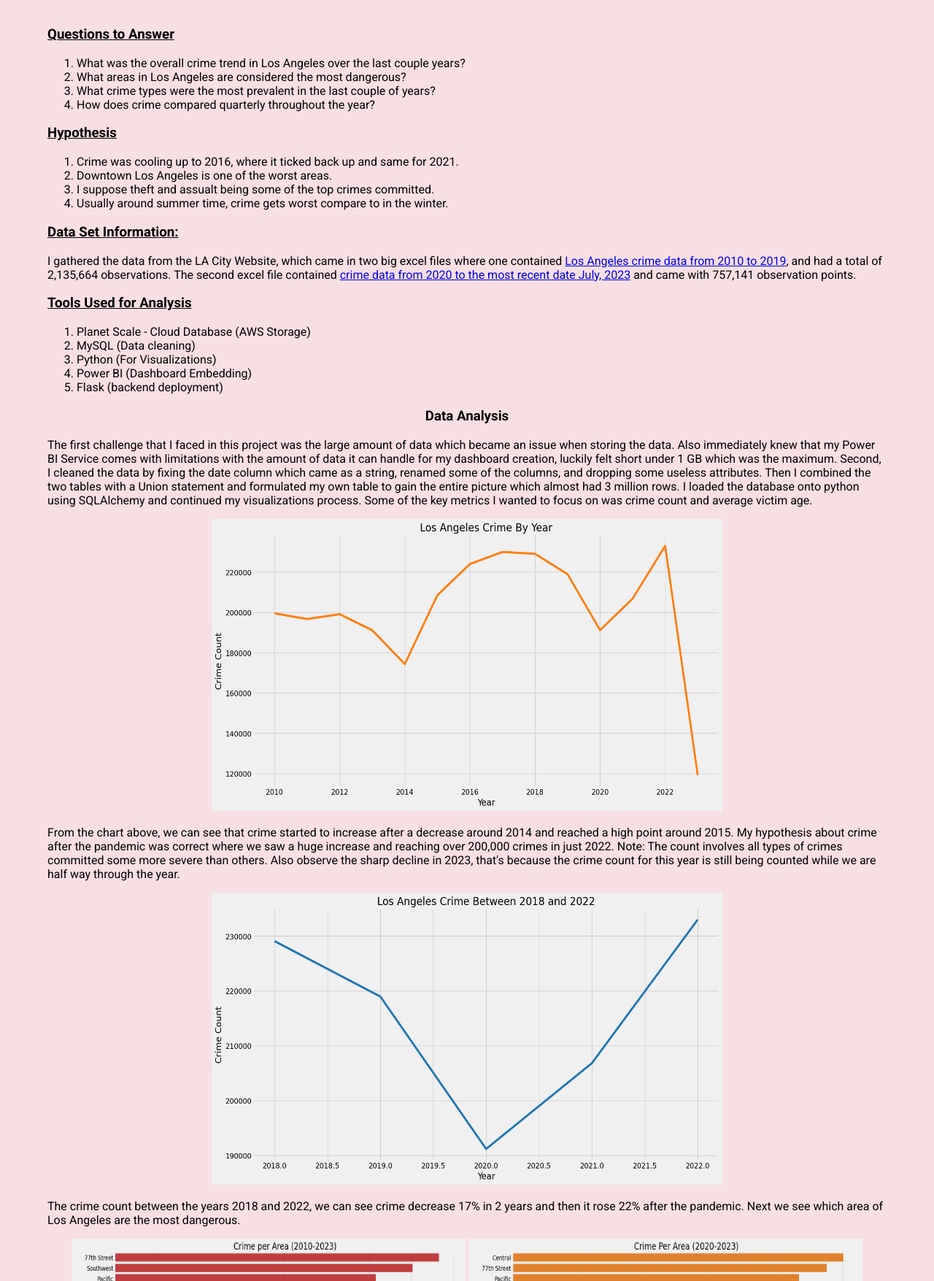
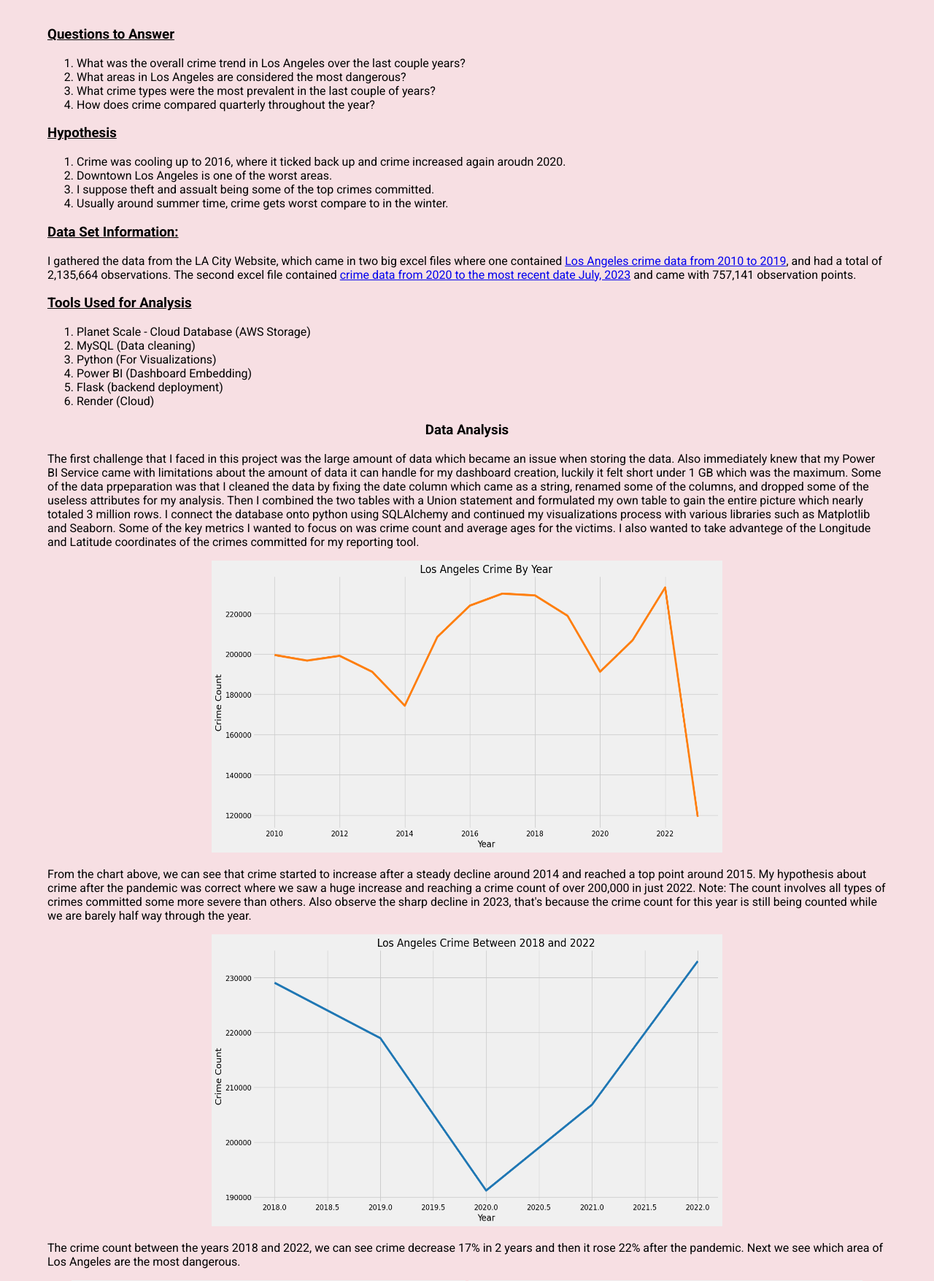
Before and after one commit to luisosorio3214/Los-Angeles-Crime-Analysis, a Flask app: page / in a window 1280 px wide. Shown: the part 348-2103 px from the top of the page at 73% size. Run offline with Flask 3, Linux system fonts and the light colour scheme.

Commit message:
updated home.html

```diff
--- a/templates/home.html
+++ b/templates/home.html
@@ -29,7 +29,7 @@
           </ol>
           <h3><u>Hypothesis</u></h3>
           <ol>
-            <li>Crime was cooling up to 2016, where it ticked back up and same for 2021.</li>
+            <li>Crime was cooling up to 2016, where it ticked back up and crime increased again aroudn 2020.</li>
             <li>Downtown Los Angeles is one of the worst areas.</li>
             <li>I suppose theft and assualt being some of the top crimes committed.</li>
             <li>Usually around summer time, crime gets worst compare to in the winter.</li>
@@ -43,16 +43,17 @@
             <li>Python (For Visualizations)</li>
             <li>Power BI (Dashboard Embedding)</li>
             <li>Flask (backend deployment)</li>
+            <li>Render (Cloud)</li>
           </ol>
         </p>
       </div>
       <div>
         <h3 align="center">Data Analysis</h3>
-        The first challenge that I faced in this project was the large amount of data which became an issue when storing the data. Also immediately knew that my Power BI Service comes with limitations with the amount of data it can handle for my dashboard creation, luckily felt short under 1 GB which was the maximum. Second, I cleaned the data by fixing the date column which came as a string, renamed some of the columns, and dropping some useless attributes. Then I combined the two tables with a Union statement and formulated my own table to gain the entire picture which almost had 3 million rows. I loaded the database onto python using SQLAlchemy and continued my visualizations process. Some of the key metrics I wanted to focus on was crime count and average victim age.
+        The first challenge that I faced in this project was the large amount of data which became an issue when storing the data. Also immediately knew that my Power BI Service came with limitations about the amount of data it can handle for my dashboard creation, luckily it felt short under 1 GB which was the maximum. Some of the data prpeparation was that I cleaned the data by fixing the date column which came as a string, renamed some of the columns, and dropped some of the useless attributes for my analysis. Then I combined the two tables with a Union statement and formulated my own table to gain the entire picture which nearly totaled 3 million rows. I connect the database onto python using SQLAlchemy and continued my visualizations process with various libraries such as Matplotlib and Seaborn. Some of the key metrics I wanted to focus on was crime count and average ages for the victims. I also wanted to take advantege of the Longitude and Latitude coordinates of the crimes committed for my reporting tool.
         <p align="center">
           <img src="..\static\Images\crime_year.png" title="Total Crime by Year" height="400" width="700">
         </p>
-        From the chart above, we can see that crime started to increase after a decrease around 2014 and reached a high point around 2015. My hypothesis about crime after the pandemic was correct where we saw a huge increase and reaching over 200,000 crimes in just 2022. Note: The count involves all types of crimes committed some more severe than others. Also observe the sharp decline in 2023, that's because the crime count for this year is still being counted while we are half way through the year.
+        From the chart above, we can see that crime started to increase after a steady decline around 2014 and reached a top point around 2015. My hypothesis about crime after the pandemic was correct where we saw a huge increase and reaching a crime count of over 200,000 in just 2022. Note: The count involves all types of crimes committed some more severe than others. Also observe the sharp decline in 2023, that's because the crime count for this year is still being counted while we are barely half way through the year.
         <p align="center">
           <img src="..\static\Images\crime_2018_2022.png" title="Total Crime by Year" height="400" width="700">
         </p>
@@ -61,18 +62,18 @@
           <img src="..\static\Images\area_year.png" title="Total Crime by Year" height="350" width="540">
           <img src="..\static\Images\area_2020_2023.png" title="Total Crime by Year" height="350" width="540">
         </P>
-        The police divisions are divided into areas in L.A. which are named on the y-axis and we can see during the time period 2010-2023, 77th Street division has been one of the most dangerous areas. It is specifically located in South LA and the division specified by the location of my house. Now comparing only the last 3 years, we can see the most dangerous area in Los Angeles was the central area which also make sense and includes areas such as Downtown, Hollywood, Wilshire, and Korea Town. Personally, I have seen through out the years that area has become a hot spot for a lot of thefts. ALso during the pandemic, I recall a lot of protest around that specific area.
+        The police divisions are divided into areas in L.A. which are named on the y-axis and we can see during the time period 2010-2023, 77th Street division has been one of the most dangerous areas. It is specifically located in South LA and I'm actually quite familiar with this division. Now comparing only the last 3 years, we can see that the most dangerous area in Los Angeles was central area which composes of areas such as Downtown, Hollywood, Wilshire, and Korea Town. Personally, I have seen through out the years those specific areas become hot spot for a lot of thefts. Also recall during the pandemic, a lot of protest and uproar happening in Downtown.
         <p align="center">
           <img src="..\static\Images\crime_quarter.png" title="Total Crime by Year" height="400" width="700">
         </p>
-        Now comparing quarterly crime throughout the year we can see there is a bit more crime during Q2 & Q3 but the difference is hardly noticeable. Therefore, we can say the quarters of the year do not make a difference in crime which I was surprised since I guess around Summer It would have been more dangerous since more people are outside. Next we check the most prevalent crime types.
+        Now comparing quarterly crime throughout the year you can slightly see bit more crime occuring during Q2 & Q3 of the year but honestly, the difference is hardly noticeable. Therefore, you can argue that the quarters of the year do not make a difference in crime which came as a shock to me since I hypothesized that around Summer time it would be more crime inducing. My assumptions was that since more people are outside and the heat would trigger be significant triggers. Next we check some of the most prevalent crime types.
         <P align="center">
           <img src="..\static\Images\crime_type_year.png" title="Total Crime by Year" height="350" width="540">
           <img src="..\static\Images\crime_type_2018_2023.png" title="Total Crime by Year" height="350" width="540">
         </P>
-        The most prevalent crimes in 2010-2023 were battery-simple assault, vehicle stolen, Burglary from vehicle, and burglary in general. Los Angeles is notorious for burglary, honestly when I walk around in downtown Los Angeles I always make sure to hide any flashy clothing. You always have to know the area you in and always take safety precautions by knowing your environment. I be amazed by how many people miss this important fact. The top 5 crime types between 2018 - 2023 were similar but with slightly different ordering.
+        The most committed crimes in 2010-2023 were battery-simple assault, vehicle stolen, burglary from vehicle, and burglary in general. Los Angeles is notorious for burglary, always try to avoid wearing flashing items and I often tell people to aware of your surroundings. Now, the top 5 crime types between 2018 - 2023 were similar but with slightly different reordering.
         <h3 align="center">Victim Analysis</h3>
-        Here I wanted to look at the crime count on the victims by sex. Most of the crimes were against males, however, the difference compared to female victims was huge with about a 11% difference.
+        Here I wanted to look at the crime count on the victims by sex. Most of the crimes were against males, however, the difference compared to female victims was not huge with a 11% difference.
         <p align="center">
           <img src="..\static\Images\victim_gender.png" title="Total Crime by Year" height="300" width="400">
         </p>
@@ -80,7 +81,7 @@
           <img src="..\static\Images\victim_ethnicity.png" title="Total Crime by Year" height="350" width="540">
           <img src="..\static\Images\Descent.png" title="Total Crime by Year" height="400" width="300">
         </P>
-        Most of the victims age on average regardless of ethnicity seemed to be over 30 years old. This was quite interesting to me, I would have expected more crimes to be committed on the younger population. Now Check Out the dashboard, I have created to see a timeline of hot spots in Los Angeles.
+        Most of the victims age on average regardless of ethnicity seemed to be over 30 years old. This was quite interesting to me, why is there a lot of crime being commited on people over 30? Now check out my dashboard creation that displays crime on a map and a play button for a timeline.
         <h2 align="center"><u>Los Angeles Hot Spots Timeline</u></h2>
         <p align="center">
           <iframe title="Report Section" width="1000" height="636" src="https://app.powerbi.com/view?r=eyJrIjoiMTg1ODgyZjAtODQxOS00NTUwLWFiOWYtMmVlYjA5NDVjYThjIiwidCI6ImQxNzU2NzliLWFjZDMtNDY0NC1iZTgyLWFmMDQxOTgyOTc3YSIsImMiOjZ9" frameborder="0" allowFullScreen="true"></iframe>
```
